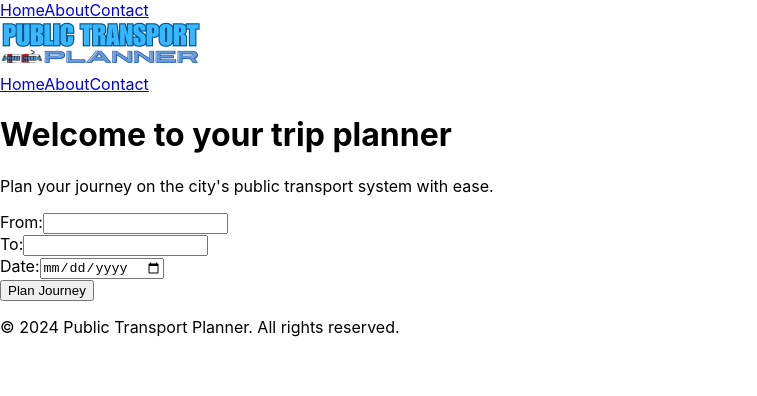
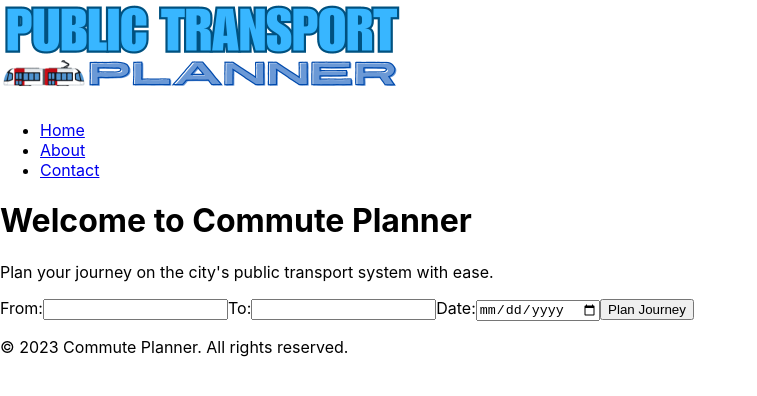
Before and after one commit to emanoj1/public-transport-planner, a React (Create React App) app: page / in a window 1280 px wide. Shown: the top 396 px of the page, without its empty margins (0-757 px from the left). Built offline with nearby package versions, Linux system fonts and the light colour scheme.

Commit message:
Fix Navigation bar

```diff
--- a/src/App.jsx
+++ b/src/App.jsx
@@ -1,20 +1,17 @@
 import React, { useState } from 'react';
-import { BrowserRouter as Router, Route, Routes, Link } from 'react-router-dom';
+import { BrowserRouter as Router, Route, Routes } from 'react-router-dom';
+import Header from './components/Header';
 import Homepage from './components/Homepage';
 import ResultsPage from './components/ResultsPage';
 import About from './components/About';
 import Contact from './components/Contact';
 
-function App() {
-  const [timetable, setTimetable] = useState([]);
+const App = () => {
+  const [timetable, setTimetable] = useState(null);
 
   return (
     <Router>
-      <nav>
-        <Link to="/">Home</Link>
-        <Link to="/about">About</Link>
-        <Link to="/contact">Contact</Link>
-      </nav>
+      <Header />
       <Routes>
         <Route path="/" element={<Homepage setTimetable={setTimetable} />} />
         <Route path="/results" element={<ResultsPage timetable={timetable} />} />
@@ -23,6 +20,6 @@ function App() {
       </Routes>
     </Router>
   );
-}
+};
 
 export default App;
--- /dev/null
+++ b/src/components/Header.js
@@ -0,0 +1,21 @@
+import React from 'react';
+import { Link } from 'react-router-dom';
+
+const Header = () => {
+  return (
+    <header>
+      <div>
+        <img src="/public-transport-planner-logo.png" alt="Public Transport Planner Logo" />
+      </div>
+      <nav>
+        <ul>
+          <li><Link to="/">Home</Link></li>
+          <li><Link to="/about">About</Link></li>
+          <li><Link to="/contact">Contact</Link></li>
+        </ul>
+      </nav>
+    </header>
+  );
+};
+
+export default Header;
--- a/src/components/Homepage.js
+++ b/src/components/Homepage.js
@@ -1,110 +1,99 @@
 import React, { useState } from 'react';
 import axios from 'axios';
-import { Link, useNavigate } from 'react-router-dom';
 
 const Homepage = ({ setTimetable }) => {
   const [formData, setFormData] = useState({
     from: '',
     to: '',
-    date: '',
+    date: ''
   });
-
-  const navigate = useNavigate();
-
-  const handleChange = (e) => {
-    setFormData({ ...formData, [e.target.name]: e.target.value });
-  };
 
   const handlePlanJourney = async (e) => {
     e.preventDefault();
 
     try {
-      // Function to get stop ID for a given location
-      const getStopId = async (location) => {
-        const response = await axios.get('https://api.transport.nsw.gov.au/v1/tp/stop_finder', {
+      const stopFinderResponse = await axios.get('https://api.transport.nsw.gov.au/v1/tp/stop_finder', {
         params: {
           outputFormat: 'rapidJSON',
           type_sf: 'any',
-            name_sf: location,
+          name_sf: formData.from,
           coordOutputFormat: 'EPSG:4326',
           TfNSWSF: true,
-            version: '10.2.1.42',
+          version: '10.2.1.42'
         },
-          headers: { 'Authorization': 'eyJ0eXAiOiJKV1QiLCJhbGciOiJIUzI1NiJ9.eyJqdGkiOiJxOFdnM1ladUltVnRfZDFDbS03S0ozMmJHVVNDeWl2d2ZSbEhHMndiNU9vIiwiaWF0IjoxNzE2NjgzMzk2fQ.rAZINqZwGFU5TrwfrPdeRo7URoWmmyrXHHi-wy59sZw' }, // Replace with your actual API key
+        headers: {
+          'Authorization': 'eyJ0eXAiOiJKV1QiLCJhbGciOiJIUzI1NiJ9.eyJqdGkiOiJxOFdnM1ladUltVnRfZDFDbS03S0ozMmJHVVNDeWl2d2ZSbEhHMndiNU9vIiwiaWF0IjoxNzE2NjgzMzk2fQ.rAZINqZwGFU5TrwfrPdeRo7URoWmmyrXHHi-wy59sZw'
+        }
       });
-        const bestMatch = response.data.locations.find(loc => loc.isBest);
-        return bestMatch?.properties?.stopId || bestMatch?.id;
-      };
 
-      // Get stop IDs for 'from' and 'to' locations
-      const fromStopId = await getStopId(formData.from);
-      const toStopId = await getStopId(formData.to);
+      const fromStop = stopFinderResponse.data.locations[0].id;
 
-      // Handle the case where stop IDs are not found
-      if (!fromStopId || !toStopId) {
-        console.error('Stop IDs not found for the provided locations');
-        return;
-      }
-
-      // Get the timetable data using departure_mon API
-      const timetableResponse = await axios.get('https://api.transport.nsw.gov.au/v1/tp/departure_mon', {
+      const departureMonResponse = await axios.get('https://api.transport.nsw.gov.au/v1/tp/departure_mon', {
         params: {
           outputFormat: 'rapidJSON',
           coordOutputFormat: 'EPSG:4326',
           mode: 'direct',
-          type_dm: 'stop',
-          name_dm: fromStopId,
-          itdDate: formData.date.replace(/-/g, ''), // Format the date as YYYYMMDD
-          itdTime: '1200', // Fixed time for the example, update as necessary
+          type_dm: 'any',
+          name_dm: fromStop,
+          itdDate: formData.date.replace(/-/g, ''),
+          itdTime: '1200',
           departureMonitorMacro: true,
           TfNSWDM: true,
-          version: '10.2.1.42',
+          version: '10.2.1.42'
         },
-        headers: { 'Authorization': 'eyJ0eXAiOiJKV1QiLCJhbGciOiJIUzI1NiJ9.eyJqdGkiOiJxOFdnM1ladUltVnRfZDFDbS03S0ozMmJHVVNDeWl2d2ZSbEhHMndiNU9vIiwiaWF0IjoxNzE2NjgzMzk2fQ.rAZINqZwGFU5TrwfrPdeRo7URoWmmyrXHHi-wy59sZw' }, // Replace with your actual API key
+        headers: {
+          'Authorization': 'eyJ0eXAiOiJKV1QiLCJhbGciOiJIUzI1NiJ9.eyJqdGkiOiJxOFdnM1ladUltVnRfZDFDbS03S0ozMmJHVVNDeWl2d2ZSbEhHMndiNU9vIiwiaWF0IjoxNzE2NjgzMzk2fQ.rAZINqZwGFU5TrwfrPdeRo7URoWmmyrXHHi-wy59sZw'
+        }
       });
 
-      setTimetable(timetableResponse.data.stopEvents);
-      navigate('/results');
+      setTimetable(departureMonResponse.data);
+
     } catch (error) {
       console.error('Error planning journey:', error);
-      // Optionally display an error message to the user
     }
   };
 
   return (
     <div>
-      <header>
-        <img src="/public-transport-planner-logo.png" alt="Transport Planner Logo" style={{ height: '50px' }} />
-        <nav>
-          <Link to="/">Home</Link>
-          <Link to="/about">About</Link>
-          <Link to="/contact">Contact</Link>
-        </nav>
-      </header>
-
-      <main>
-        <h1>Welcome to your trip planner</h1>
+      {/* Welcome Message */}
+      <h1>Welcome to Commute Planner</h1>
       <p>Plan your journey on the city's public transport system with ease.</p>
 
+      {/* Planner Form */}
       <form onSubmit={handlePlanJourney}>
-          <div>
-            <label htmlFor="from">From:</label>
-            <input type="text" id="from" name="from" value={formData.from} onChange={handleChange} required />
-          </div>
-          <div>
-            <label htmlFor="to">To:</label>
-            <input type="text" id="to" name="to" value={formData.to} onChange={handleChange} required />
-          </div>
-          <div>
-            <label htmlFor="date">Date:</label>
-            <input type="date" id="date" name="date" value={formData.date} onChange={handleChange} required />
-          </div>
+        <label>
+          From:
+          <input
+            type="text"
+            value={formData.from}
+            onChange={(e) => setFormData({ ...formData, from: e.target.value })}
+            required
+          />
+        </label>
+        <label>
+          To:
+          <input
+            type="text"
+            value={formData.to}
+            onChange={(e) => setFormData({ ...formData, to: e.target.value })}
+            required
+          />
+        </label>
+        <label>
+          Date:
+          <input
+            type="date"
+            value={formData.date}
+            onChange={(e) => setFormData({ ...formData, date: e.target.value })}
+            required
+          />
+        </label>
         <button type="submit">Plan Journey</button>
       </form>
-      </main>
 
+      {/* Footer */}
       <footer>
-        <p>&copy; 2024 Public Transport Planner. All rights reserved.</p>
+        <p>© 2023 Commute Planner. All rights reserved.</p>
       </footer>
     </div>
   );
```
Lines whose indentation alone changed are shown as unchanged.
